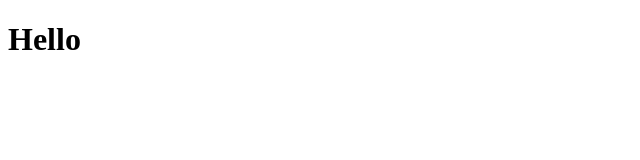
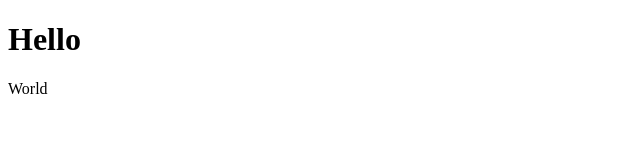
Before and after one commit to Firdavszoda/branch2, a plain HTML site: page index.html in a window 1280 px wide. Shown: the full height of the page, 0-640 px from the left. Drawn offline with Linux system fonts and the light colour scheme.

Commit message:
section1

```diff
--- a/index.html
+++ b/index.html
@@ -10,6 +10,9 @@
     <header>
         <h1>Hello</h1>
     </header>
+    <section>
+        <p>World</p>
+    </section>
 
 </body>
 </html>
```
